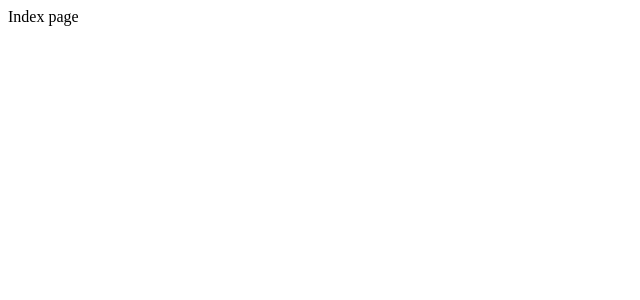
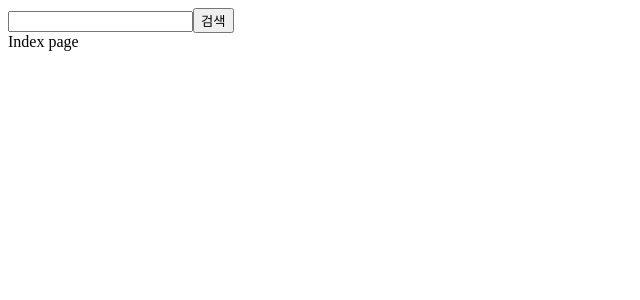
Before and after one commit to Shaa-code/Today-I-Learned, a Next.js app in the folder Next.js/onebite-next/section03/: page / in a window 1280 px wide. Shown: the top 300 px of the page, without its empty margins (0-640 px from the left). Built offline with nearby package versions, Linux system fonts and the light colour scheme.

Commit message:
React Server Component Learning

```diff
--- a/Next.js/onebite-next/section03/src/app/search/layout.tsx
+++ b/Next.js/onebite-next/section03/src/app/(with-searchbar)/layout.tsx
@@ -1,9 +1,10 @@
 import { ReactNode } from "react";
+import Searchbar from "./searchbar";
 
 export default function Layout({ children }: { children: ReactNode }) {
   return (
     <div>
-      <div>임시 서치바</div>
+      <Searchbar />
       {children}
     </div>
   );
--- /dev/null
+++ b/Next.js/onebite-next/section03/src/app/(with-searchbar)/searchbar.tsx
@@ -0,0 +1,18 @@
+// "use client";
+
+import { useState } from "react";
+
+export default function Searchbar() {
+  const [search, setSearch] = useState("");
+
+  const onChangeSearch = (e: React.ChangeEvent<HTMLInputElement>) => {
+    setSearch(e.target.value);
+  };
+
+  return (
+    <div>
+      <input value={search} onChange={onChangeSearch} />
+      <button>검색</button>
+    </div>
+  );
+}
```
Also changed, not shown: Next.js/onebite-next/section03/eslint.config.mjs (line endings or trailing spaces), Next.js/onebite-next/section03/src/app/(with-searchbar)/page.module.css (added), Next.js/onebite-next/section03/src/app/(with-searchbar)/page.tsx (renamed from Next.js/onebite-next/section03/src/app/page.tsx), Next.js/onebite-next/section03/src/app/(with-searchbar)/search/page.tsx (renamed from Next.js/onebite-next/section03/src/app/search/page.tsx), Next.js/onebite-next/section03/src/app/(with-searchbar)/search/setting/page.tsx (renamed from Next.js/onebite-next/section03/src/app/search/setting/page.tsx).
